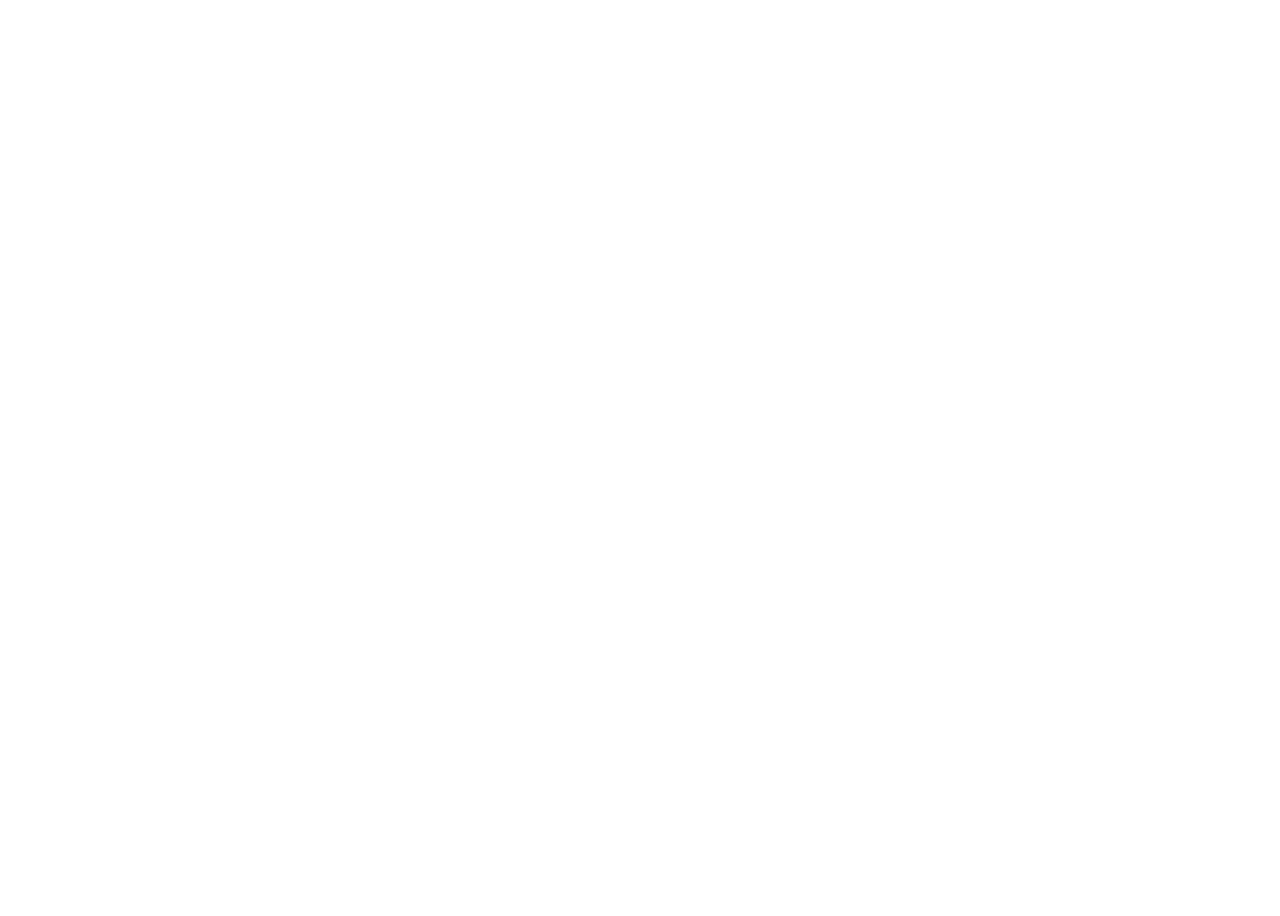
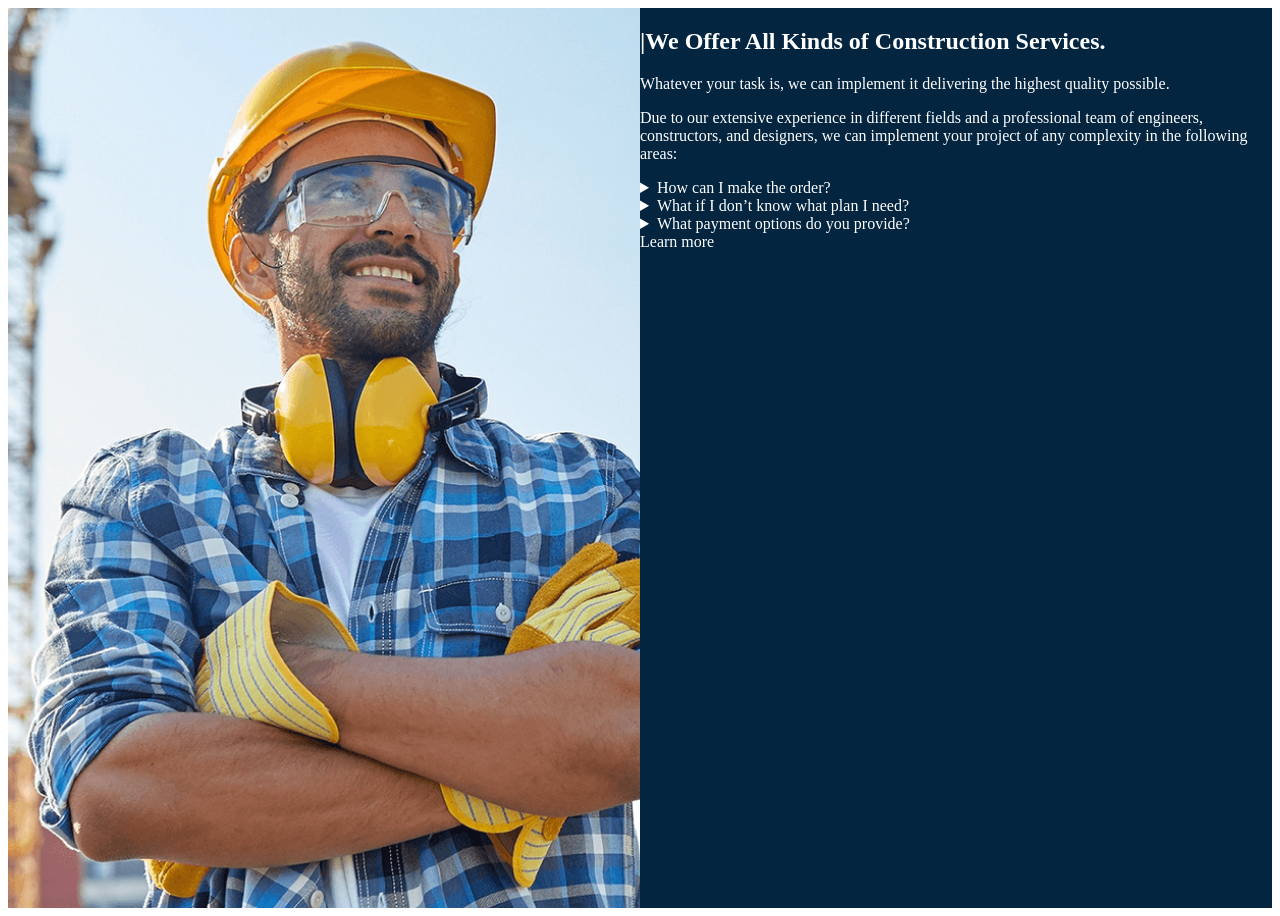
Before and after one commit to koldovsky/706-team-05, a plain HTML site: page index.html in a window 1280 px wide. Before the commit the page ends 800 px from the top, so only its background shows below. Drawn offline with Linux system fonts and the light colour scheme.

Commit message:
Added section 5

```diff
--- a/index.html
+++ b/index.html
@@ -1,23 +1,47 @@
 <!DOCTYPE html>
 <html lang="en">
+
 <head>
     <meta charset="UTF-8">
     <meta http-equiv="X-UA-Compatible" content="IE=edge">
     <meta name="viewport" content="width=device-width, initial-scale=1.0">
     <title>Document</title>
 </head>
+
 <body>
 
-    <!--Tanya Lisna-->
-    <!--Sofiia Lohyn-->
-    <!--Denys-->
-    <!--Andrii Mykolaichyk-->
-    <!--Yuri Mytko-->
-    <!--Morar Bohdan-->
-    <!--Hennadii Naumovych-->
-    <!--Maria Nikolas-->
-    <!--Kseniia Ohorodnyk-->
+    <main>
 
+<!--Section 5-->
+        <section class="we-offer" style="background-color:#032540; height:900px; width:100%; display:flex;">
+            <div style="height:900px; width:50%;">
+                <img class="we-offer__image" style="object-fit:cover; object-position:30%; width:100%; height:900px;" src="img/man_on_costruction_site.png" alt="Man on construction site wearing yellow helmet and gloves">
+            </div>
+            <article class="we-offer__content" style="width:50%; color:white;">
+                <h2 class="we-offer__content-header"><span class="we-offer__content-header-line">|</span>We Offer All
+                    Kinds of Construction Services<span class="we-offer__content-header-fullstop">.</span></h2>
+                <p class="we-offer__content-subheader">Whatever your task is, we can implement it delivering the highest
+                    quality possible.</p>
+                <p class="we-offer__content-description">Due to our extensive experience in different fields and a
+                    professional team of engineers, constructors, and designers, we can implement your project of any
+                    complexity in the following areas:</p>
+                <details class="we-offer__content-accordion">
+                    <summary class="we-offer__content-accordion-label">How can I make the order?</summary>
+                    <p class="we-offer__content-accordion-details">You should choose the plan which meets your needs and requirements and send us a message to place the order. You can also make it online.</p>
+                </details>
+                <details class="we-offer__content-accordion">
+                    <summary class="we-offer__content-accordion-label">What if I don’t know what plan I need?</summary>
+                    <p class="we-offer__content-accordion-details">Our specialist can help you assess your particular issue and define which plan suits you the most. Feel free to contact us.</p>
+                </details>
+                <details class="we-offer__content-accordion">
+                    <summary class="we-offer__content-accordion-label">What payment options do you provide?</summary>
+                    <p class="we-offer__content-accordion-details">We offer a variety of payment methods. We accept cash, checks, and the majority of credit cards such as Visa, MasterCard, and American Express.</p>
+                </details>
+                <a class="we-offer-button button" href="#" style="text-decoration: none; color:white;">Learn more</a>
+            </article>
+        </section>
+<!--Section 5-->
+    </main>
+</body>
 
-</body>
 </html>
```
Also changed, not shown: img/man_on_costruction_site.png (added).
